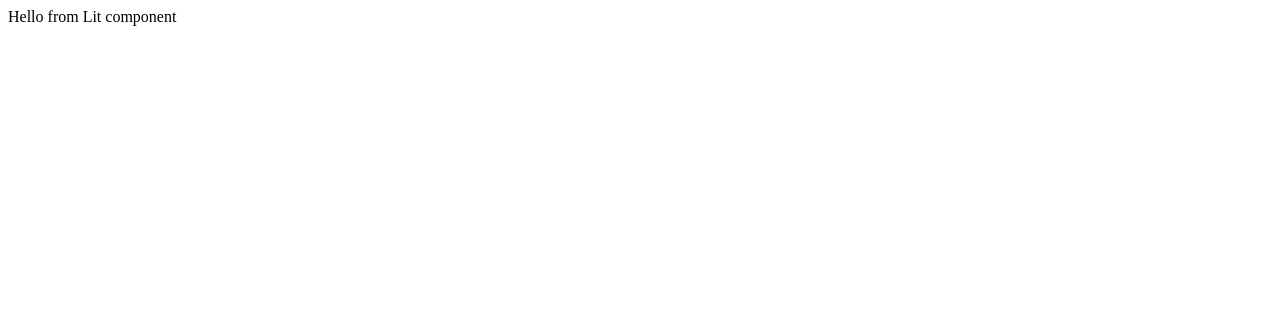
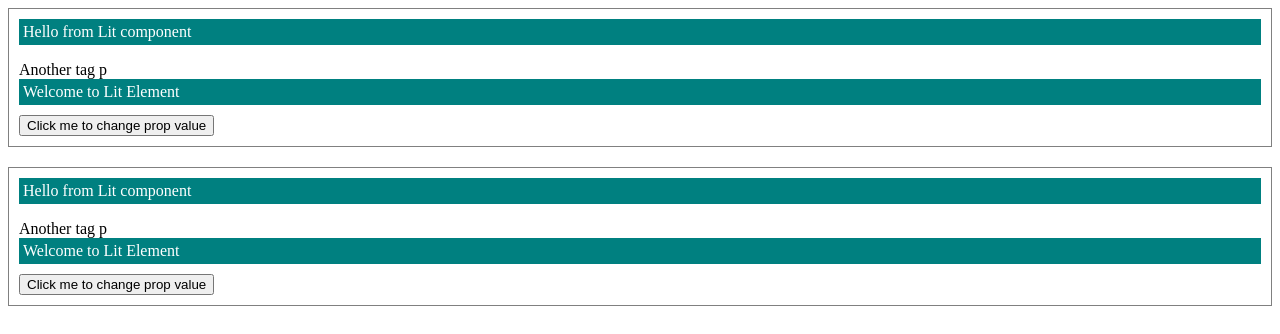
Before and after one commit to erpua/lit-course, a website with bundled scripts: page index.html in a window 1280 px wide. Built offline with nearby package versions, Linux system fonts and the light colour scheme.

Commit message:
added changes

```diff
--- a/components/dw-message.js
+++ b/components/dw-message.js
@@ -3,16 +3,53 @@
 
 export class DwMessage extends LitElement {
 
+  // :host (applying styles on behalf of father element)
+  // all custom elements have display inline, so need to add block
   static styles = css`
-  :host {
-    display: block;
-  }
+    :host {
+      display: block;
+      padding: 10px;
+      border: 1px solid grey;
+      margin-bottom: 20px;
+    }
+    p {
+      margin-bottom: 0;
+    }
+    div {
+      padding: 4px;
+      border: 10px;
+      background-color: teal;
+      color: white;
+    }
+    button {
+      margin-top: 10px;
+    }
   `;
+
+  static properties = {
+    msg: {
+      type: String,
+    },
+  };
+
+  constructor(){
+    super();
+    this.msg = "Welcome to Lit Element";
+  };
 
   render() {
     return html`
       <div>Hello from Lit component</div>
+      <p>Another tag p </p>
+      <div>${this.msg}</div>
+      <button @click=${this.changePropertyValue}>Click me to change prop value</button>
     `;
-  }
+  };
+
+  changePropertyValue() {
+    this.msg = "New message";
+  };
+
+
 }
 customElements.define('dw-message', DwMessage);
--- a/index.html
+++ b/index.html
@@ -8,6 +8,7 @@
 <body>
 
   <dw-message></dw-message>
+  <dw-message></dw-message>
   <script src="./index.js" type="module"></script>
 
 </body>
```
Also changed, not shown: README.md.
